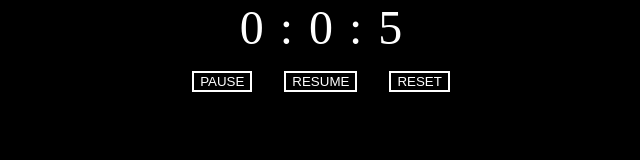
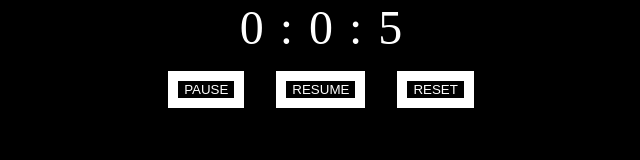
Before and after one commit to Anirudhece/stop-watch, a plain HTML site: page index.html in a window 1280 px wide. Shown: the whole page, without its empty margins (319-959 px from the left). Drawn offline with Linux system fonts and the light colour scheme.

Commit message:
css updates

```diff
--- a/index.css
+++ b/index.css
@@ -14,7 +14,7 @@
     font-size: 3rem;
 }
 .butt{
-    border: 2px solid white;
+    border: 10px solid white;
     margin-top: 1rem;
     margin-left: 1rem;
     margin-right: 1rem;
```
